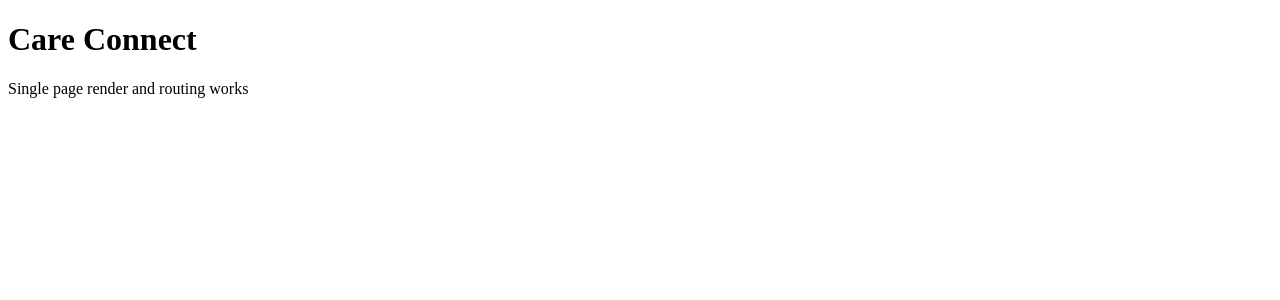
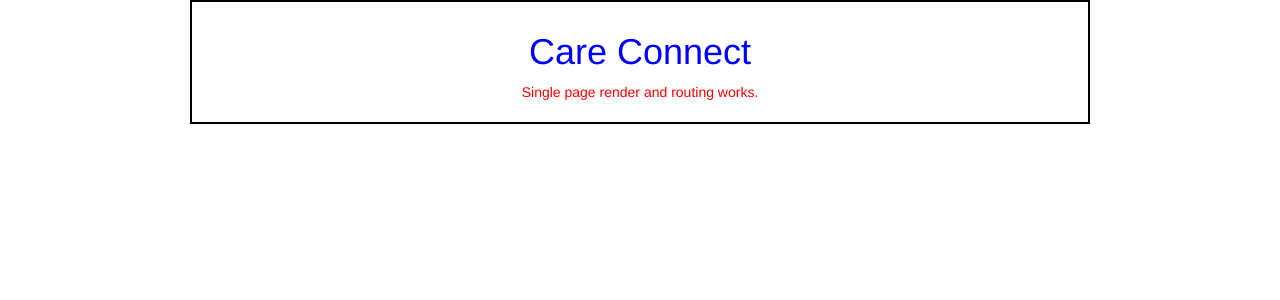
Before and after one commit to odionfross/care-connect, a Django app: page / in a window 1280 px wide. Shown: the top 300 px of the page. Run offline with Django 3.2, Linux system fonts and the light colour scheme; some libraries are stand-ins or nearby versions.

Commit message:
first commit

```diff
--- /dev/null
+++ b/care_connect_app/static/style.css
@@ -0,0 +1,11 @@
+.wrapper {
+	width: 900px;
+	text-align: center;
+	border: 2px solid black;
+	margin: auto;
+	padding: 10px;
+}
+
+p {
+	color: red;
+}
--- a/care_connect_app/templates/index.html
+++ b/care_connect_app/templates/index.html
@@ -4,9 +4,16 @@
     <meta charset="UTF-8">
     <meta name="viewport" content="width=device-width, initial-scale=1.0">
     <title>Care Connect</title>
+    {% load static %}
+    <link rel="stylesheet" type="text/css" href="{% static 'style.css' %}">
+  	<link rel="stylesheet" href="https://maxcdn.bootstrapcdn.com/bootstrap/3.4.1/css/bootstrap.min.css">
+	<script src="https://ajax.googleapis.com/ajax/libs/jquery/3.5.1/jquery.min.js"></script>
+	<script src="https://maxcdn.bootstrapcdn.com/bootstrap/3.4.1/js/bootstrap.min.js"></script>
 </head>
 <body>
-    <h1>Care Connect</h1>
-    <p>Single page render and routing works</p>
+	<div class="wrapper">
+		<h1 style="color:blue;">Care Connect</h1>
+    	<p>Single page render and routing works.</p>
+	</div>
 </body>
 </html>
```
